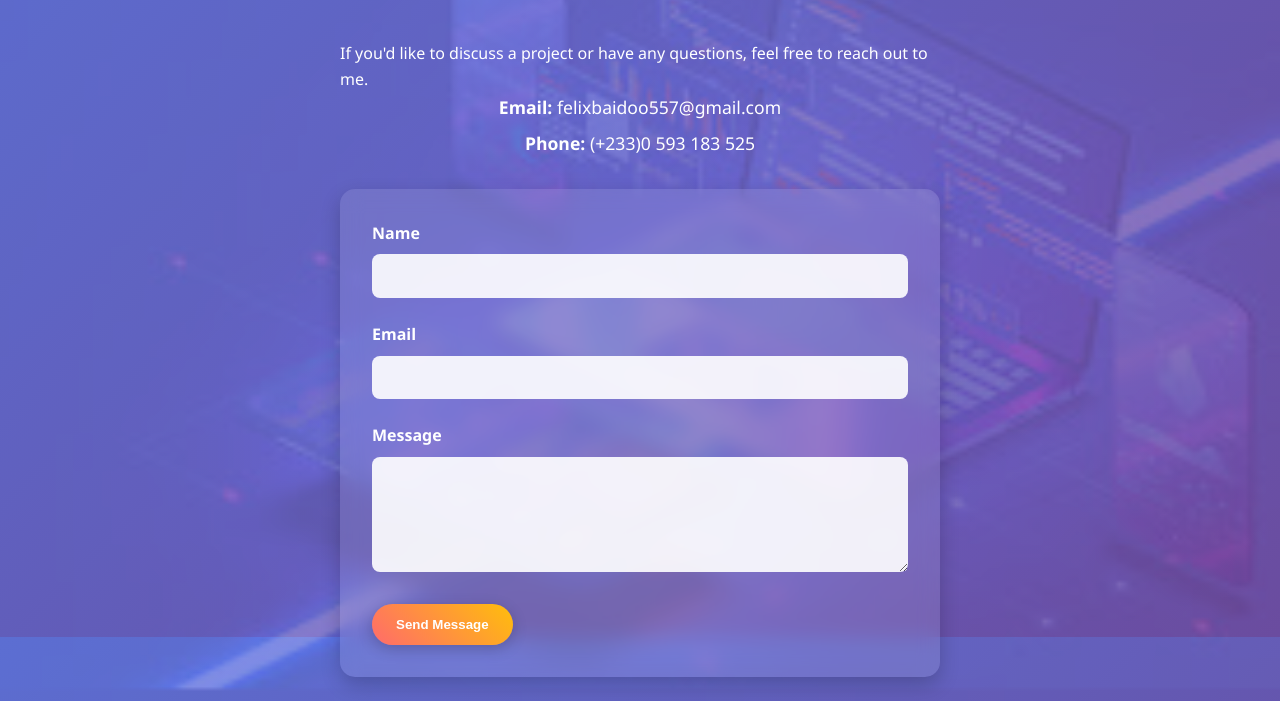
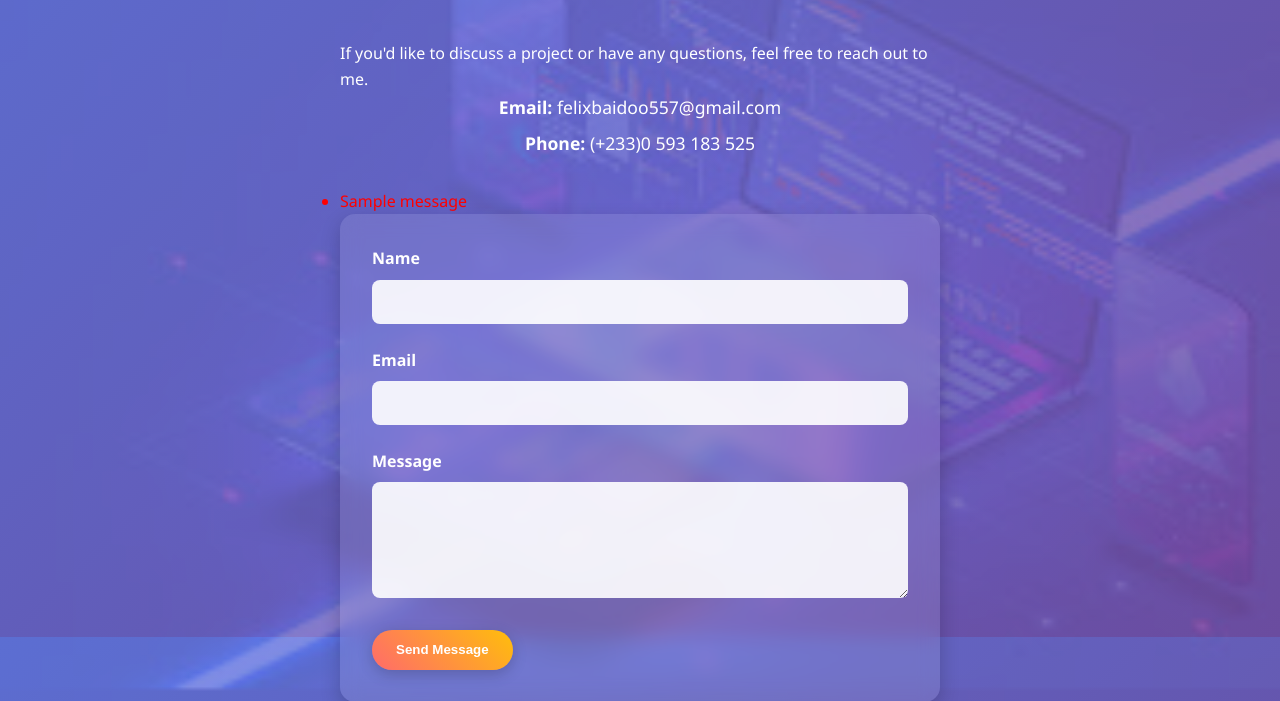
Before and after one commit to Qwamhina-480/portfolio, a Flask app: page /contact in a window 1280 px wide. Shown: the part 163-864 px from the top of the page. Run offline with Flask 3, Linux system fonts and the light colour scheme; one stand-in notice (Sample message) is shown.

Commit message:
Few changes made

```diff
--- a/app.py
+++ b/app.py
@@ -1,11 +1,29 @@
-from flask import Flask, render_template
+from flask import Flask, render_template, request, url_for, flash, redirect
 import os
+from flask_mail import Mail, Message
+from dotenv import load_dotenv
+
+
+load_dotenv()
 
 
 app = Flask(__name__)
 
+app.secret_key = os.getenv("SECRET_KEY")
+
 
 port = int(os.environ.get("PORT", 5000))
+
+app.config['MAIL_SERVER'] = 'smtp.gmail.com'
+app.config['MAIL_PORT'] = 587
+app.config['MAIL_USE_TLS'] = True
+app.config['MAIL_USE_SSL'] = False
+app.config['MAIL_USERNAME'] = ''     # replace with your Gmail
+app.config['MAIL_PASSWORD'] =  os.getenv("MAIL_PASSWORD")      # use App Password, not normal password
+app.config['MAIL_DEFAULT_SENDER'] =  os.getenv("MAIL_USERNAME")
+
+mail = Mail(app)
+
 
 @app.route('/')
 def home():
@@ -19,9 +37,28 @@ def about():
 def projects():
     return render_template('projects.html')
 
-@app.route('/contact')
+@app.route('/contact', methods=['GET', 'POST'])
 def contact():
-    return render_template('contact.html')
+    if request.method == "POST":
+        name = request.form['name']
+        email = request.form['email']
+        message = request.form['message']
+
+        try:
+            msg = Message(
+                subject=f"New message from {name}",
+                recipients=[os.getenv("MAIL_RECIPIENT")],  # where you want to receive messages
+                body=f"From: {name} <{email}>\n\n{message}"
+            )
+            mail.send(msg)
+            flash("Message sent successfully!", "success")
+        except Exception as e:
+            flash(f"Error sending message: {e}", "danger")
+
+        return redirect(url_for("contact"))
+
+    return render_template("contact.html")
+
 
 if __name__ == '__main__':
     app.run(host='0.0.0.0', port=port, debug=True)
--- a/static/style.css
+++ b/static/style.css
@@ -311,3 +311,8 @@ footer {
         margin-left: 0;
     }
 }
+
+.flashes{
+    color: red;
+    font-weight: 20px;
+}
--- a/templates/contact.html
+++ b/templates/contact.html
@@ -12,6 +12,15 @@
             <p><strong>Email:</strong> felixbaidoo557@gmail.com</p>
             <p><strong>Phone:</strong> (+233)0 593 183 525</p>
         </div>
+        {% with messages = get_flashed_messages(with_categories=true) %}
+            {% if messages %}
+                <ul class="flashes">
+                    {% for category, message in messages %}
+                        <li class="{{ category }}">{{ message }}</li>
+                    {% endfor %}
+                </ul>
+            {% endif %}
+        {% endwith %}
         <form class="contact-form" action="{{ url_for('contact') }}" method="POST">
             <div class="form-group">
                 <label for="name">Name</label>
```
Also changed, not shown: 1 other file.
